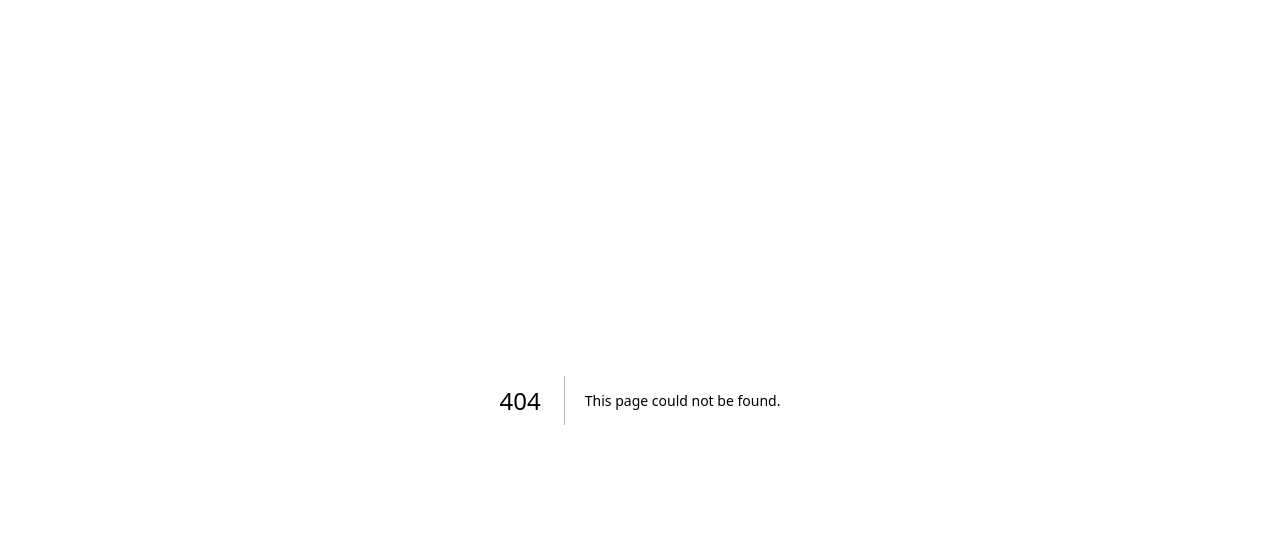
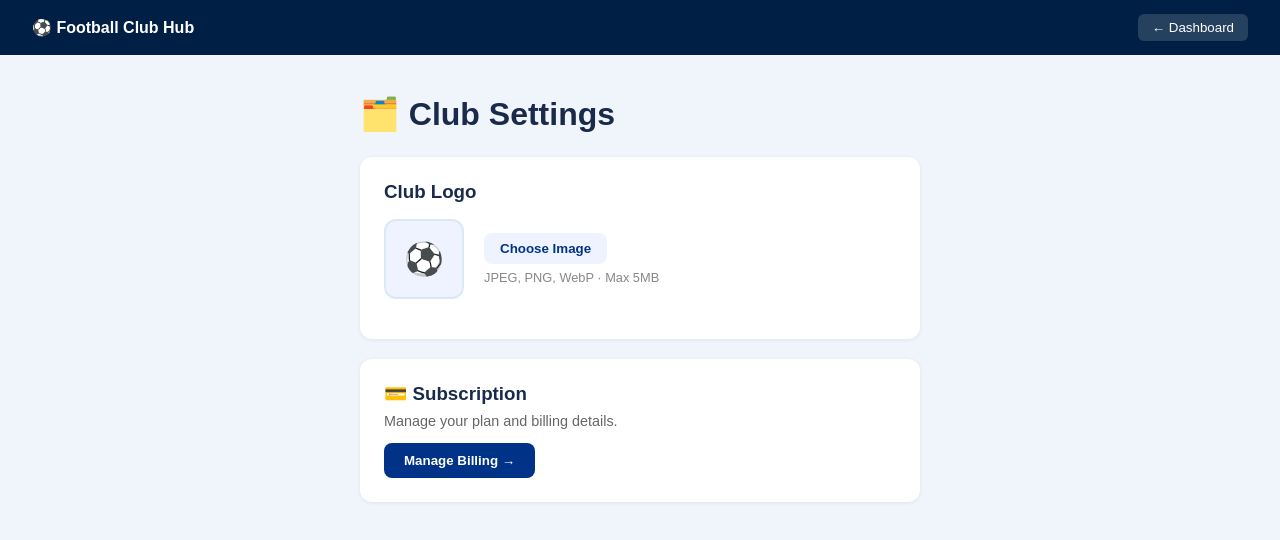
Before and after one commit to ManuelC78/football-club-hub, a Next.js app in the folder client/: page /dashboard/club in a window 1280 px wide. Before the commit this address had no page. Shown: the top 540 px of the page. Built offline with nearby package versions, Linux system fonts and the light colour scheme.

Commit message:
feat(client): add Club Settings page with logo upload

```diff
--- /dev/null
+++ b/client/src/pages/dashboard/club.js
@@ -0,0 +1,90 @@
+import { useState, useRef } from 'react';
+import { useRouter } from 'next/router';
+import useAuthStore from '../../store/auth.store';
+import { uploadClubLogo } from '../../api/upload';
+
+export default function ClubSettings() {
+  const { isAuthenticated } = useAuthStore();
+  const router = useRouter();
+  const { clubId } = router.query;
+  const fileRef = useRef();
+
+  const [logo, setLogo]       = useState(null);
+  const [preview, setPreview] = useState(null);
+  const [uploading, setUploading] = useState(false);
+  const [msg, setMsg]         = useState('');
+
+  const handleFile = (e) => {
+    const f = e.target.files[0];
+    if (!f) return;
+    setLogo(f);
+    setPreview(URL.createObjectURL(f));
+  };
+
+  const handleUpload = async () => {
+    if (!logo || !clubId) return;
+    setUploading(true);
+    try {
+      const res = await uploadClubLogo(clubId, logo);
+      setMsg(`✅ Logo updated! URL: ${res.data.url}`);
+    } catch (err) {
+      setMsg(`❌ ${err.response?.data?.error || 'Upload failed'}`);
+    } finally { setUploading(false); }
+  };
+
+  return (
+    <div style={{ fontFamily:'sans-serif', minHeight:'100vh', background:'#f0f4fb' }}>
+      <nav style={{ background:'#001f44', padding:'14px 32px', display:'flex', justifyContent:'space-between', alignItems:'center' }}>
+        <span style={{ color:'white', fontWeight:700 }}>⚽ Football Club Hub</span>
+        <button onClick={() => router.push('/dashboard')}
+          style={{ background:'rgba(255,255,255,0.15)', color:'white', border:'none', padding:'6px 14px', borderRadius:'6px', cursor:'pointer' }}>
+          ← Dashboard
+        </button>
+      </nav>
+
+      <div style={{ maxWidth:'600px', margin:'0 auto', padding:'40px 20px' }}>
+        <h1 style={{ color:'#1a2a4a', marginBottom:'24px' }}>🗂️ Club Settings</h1>
+
+        {/* Logo upload */}
+        <div style={{ background:'white', borderRadius:'12px', padding:'24px', marginBottom:'20px', boxShadow:'0 1px 4px rgba(0,0,50,0.07)' }}>
+          <h3 style={{ color:'#1a2a4a', marginBottom:'16px' }}>Club Logo</h3>
+          <div style={{ display:'flex', alignItems:'center', gap:'20px', marginBottom:'16px' }}>
+            <div style={{ width:'80px', height:'80px', borderRadius:'12px', background:'#eef3ff',
+              display:'flex', alignItems:'center', justifyContent:'center', overflow:'hidden', border:'2px solid #dde8f5' }}>
+              {preview
+                ? <img src={preview} alt="logo" style={{ width:'100%', height:'100%', objectFit:'cover' }} />
+                : <span style={{ fontSize:'2em' }}>⚽</span>}
+            </div>
+            <div>
+              <button onClick={() => fileRef.current.click()}
+                style={{ background:'#eef3ff', color:'#003388', border:'none', padding:'8px 16px',
+                  borderRadius:'8px', cursor:'pointer', fontWeight:600, marginBottom:'6px', display:'block' }}>
+                Choose Image
+              </button>
+              <div style={{ color:'#888', fontSize:'0.8em' }}>JPEG, PNG, WebP · Max 5MB</div>
+            </div>
+          </div>
+          <input ref={fileRef} type="file" accept="image/*" onChange={handleFile} style={{ display:'none' }} />
+          {logo && (
+            <button onClick={handleUpload} disabled={uploading}
+              style={{ background:'#003388', color:'white', border:'none', padding:'10px 22px',
+                borderRadius:'8px', fontWeight:600, cursor:'pointer' }}>
+              {uploading ? 'Uploading...' : '⬆️ Upload Logo'}
+            </button>
+          )}
+          {msg && <p style={{ marginTop:'10px', color: msg.startsWith('✅')?'#27ae60':'#c0392b', fontSize:'0.9em' }}>{msg}</p>}
+        </div>
+
+        {/* Billing shortcut */}
+        <div style={{ background:'white', borderRadius:'12px', padding:'24px', boxShadow:'0 1px 4px rgba(0,0,50,0.07)' }}>
+          <h3 style={{ color:'#1a2a4a', marginBottom:'8px' }}>💳 Subscription</h3>
+          <p style={{ color:'#666', fontSize:'0.9em', marginBottom:'14px' }}>Manage your plan and billing details.</p>
+          <button onClick={() => router.push(`/dashboard/billing?clubId=${clubId}`)}
+            style={{ background:'#003388', color:'white', border:'none', padding:'10px 20px', borderRadius:'8px', fontWeight:600, cursor:'pointer' }}>
+            Manage Billing →
+          </button>
+        </div>
+      </div>
+    </div>
+  );
+}
```
